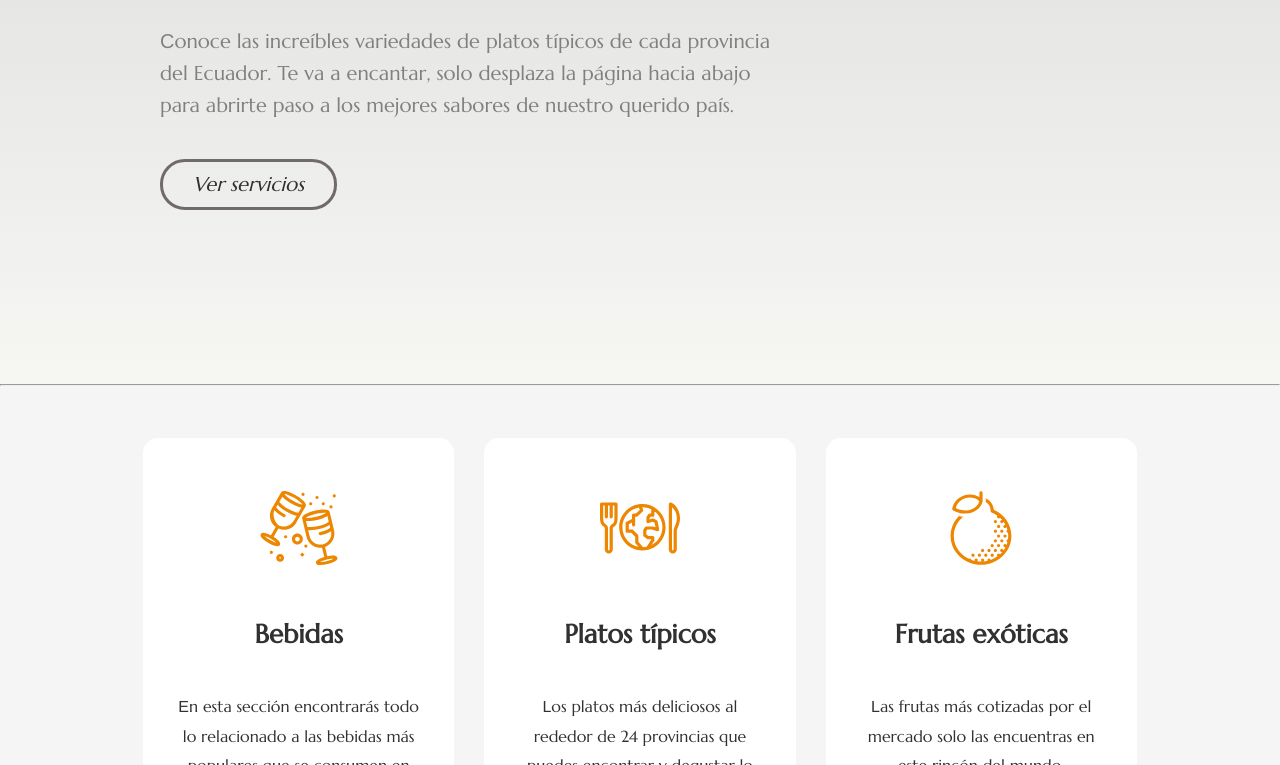
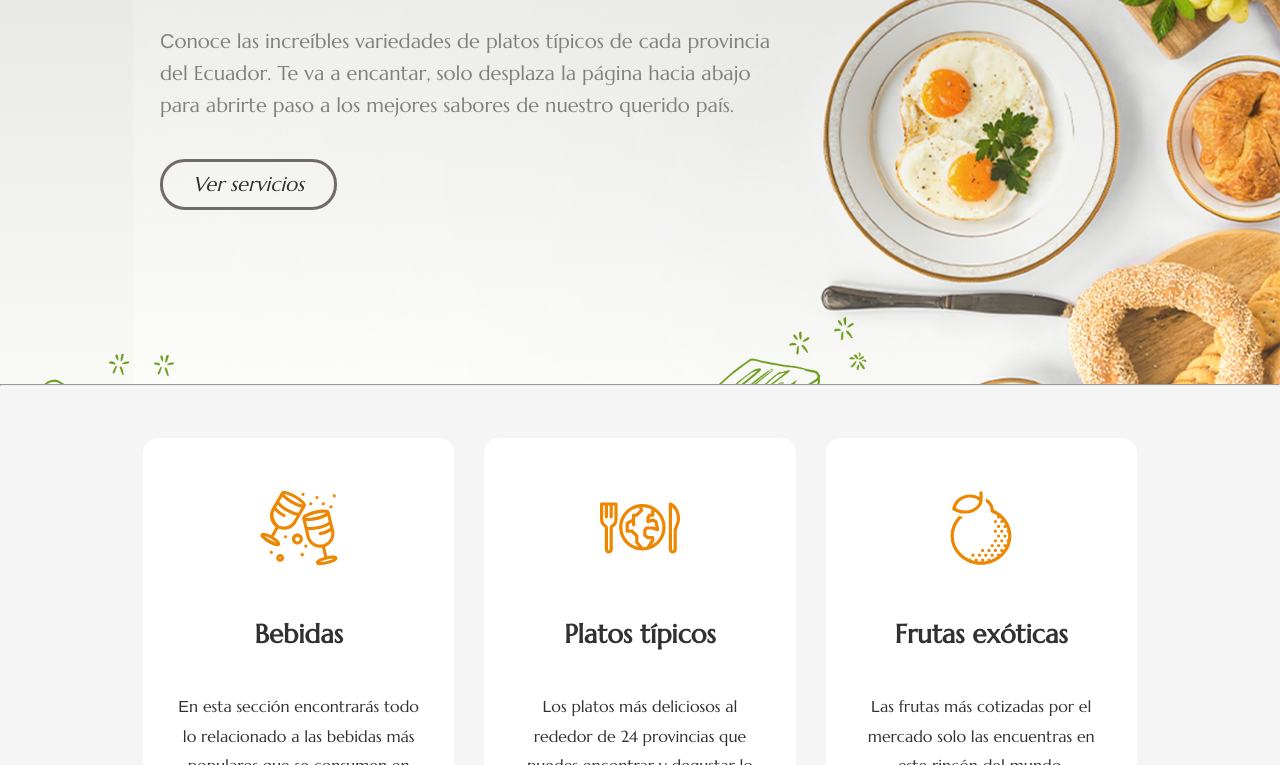
Before and after one commit to JotaErrE01/EcuTravel, a plain HTML site: page TenemeaNeysser.html in a window 1280 px wide. Shown: the part 353-1118 px from the top of the page. Drawn offline with Linux system fonts and the light colour scheme.

Commit message:
background image corregido

```diff
--- a/styles/GastronomiaStyles.css
+++ b/styles/GastronomiaStyles.css
@@ -44,7 +44,7 @@ h2.tituloInicial{
 }
 
 .imgComida{
- background-image: linear-gradient(0deg, rgba(255, 255, 237,0.15), rgba(1.00, 1.00, 0.93,0.1)), url("img/desayuno.jpg");
+ background-image: linear-gradient(0deg, rgba(255, 255, 237,0.15), rgba(1.00, 1.00, 0.93,0.1)), url("../img/desayuno.jpg");
 
     object-fit: cover;
 
```
